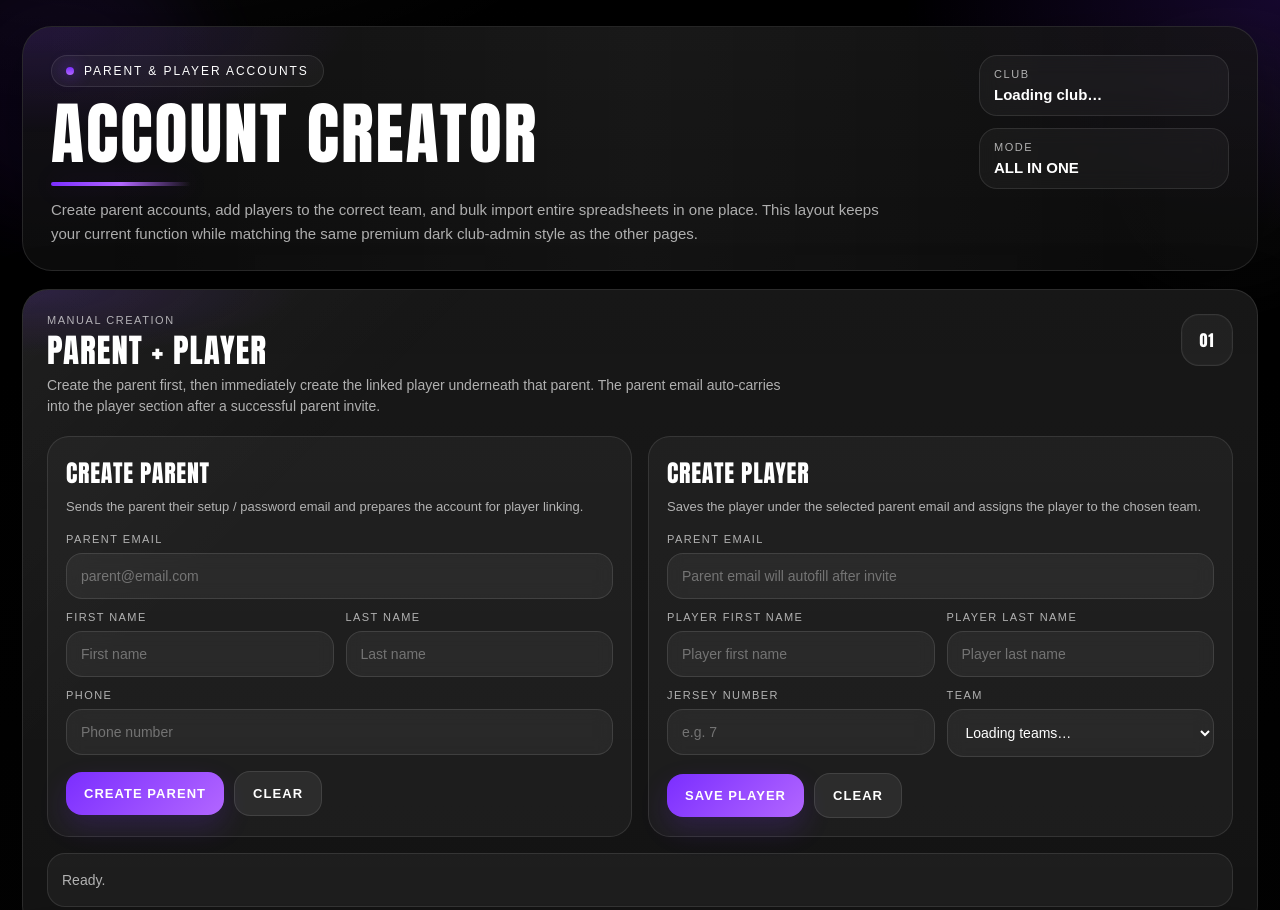
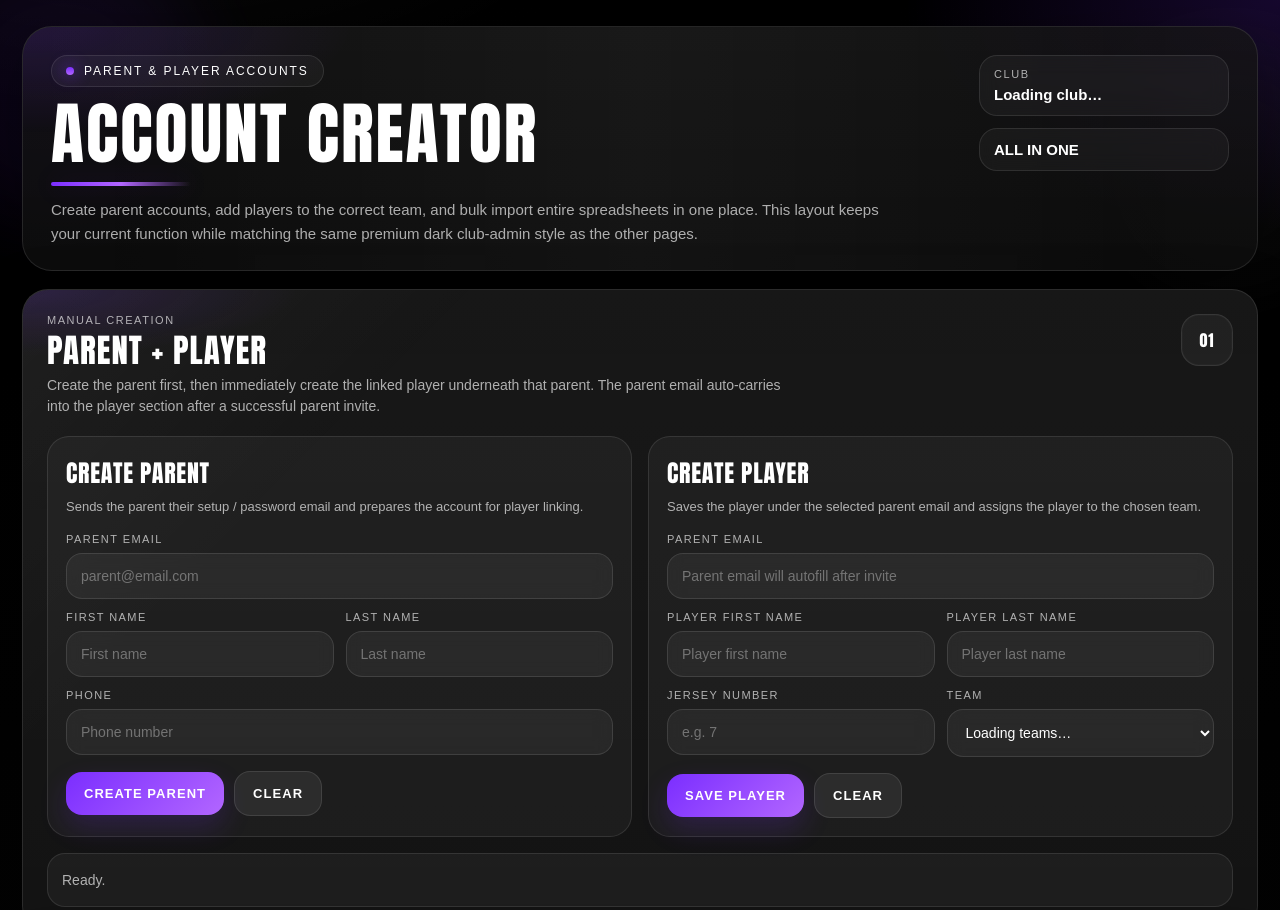
Before and after one commit to rhyscotter/player-parent, a plain HTML site: page index.html in a window 1280 px wide. Shown: the top 910 px of the page. Drawn offline with Linux system fonts and the light colour scheme.

Commit message:
Update index.html

```diff
--- a/index.html
+++ b/index.html
@@ -572,7 +572,7 @@
             <div class="value" id="clubNameText">Loading club…</div>
           </div>
           <div class="mini-stat">
-            <div class="label">Mode</div>
+
             <div class="value">ALL IN ONE</div>
           </div>
         </div>
```
